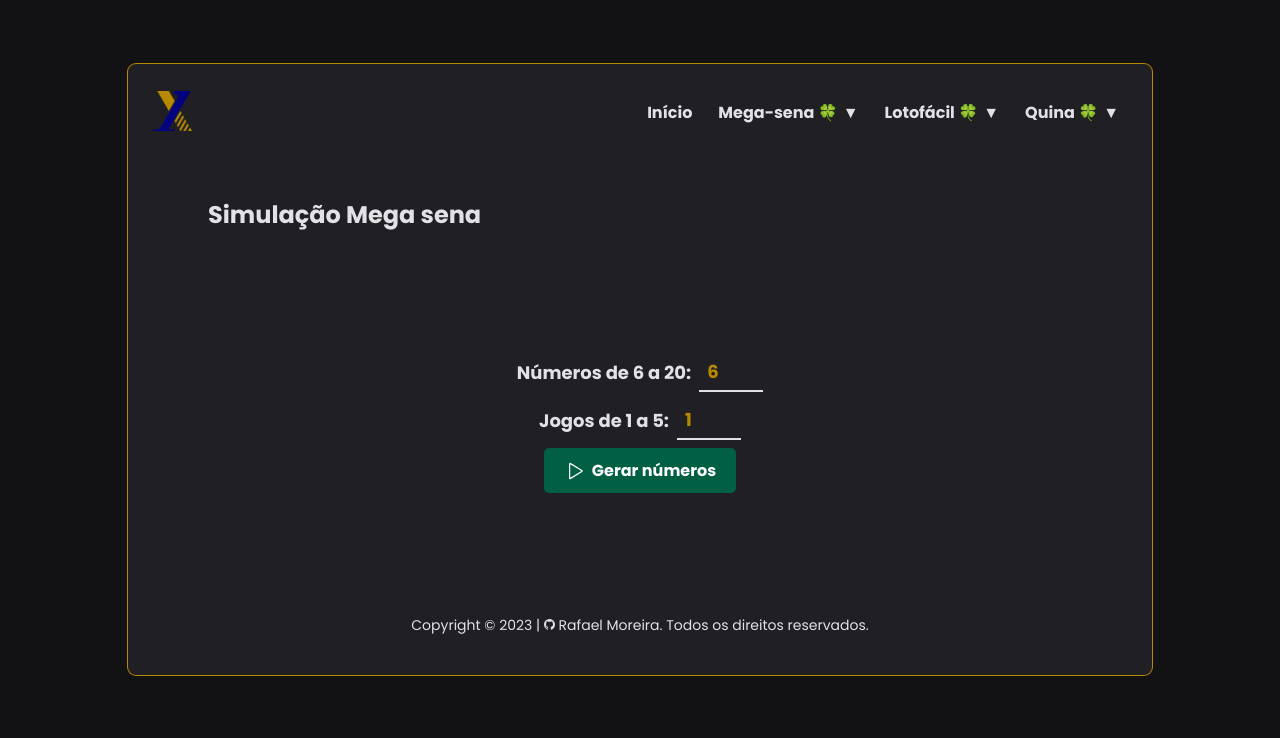
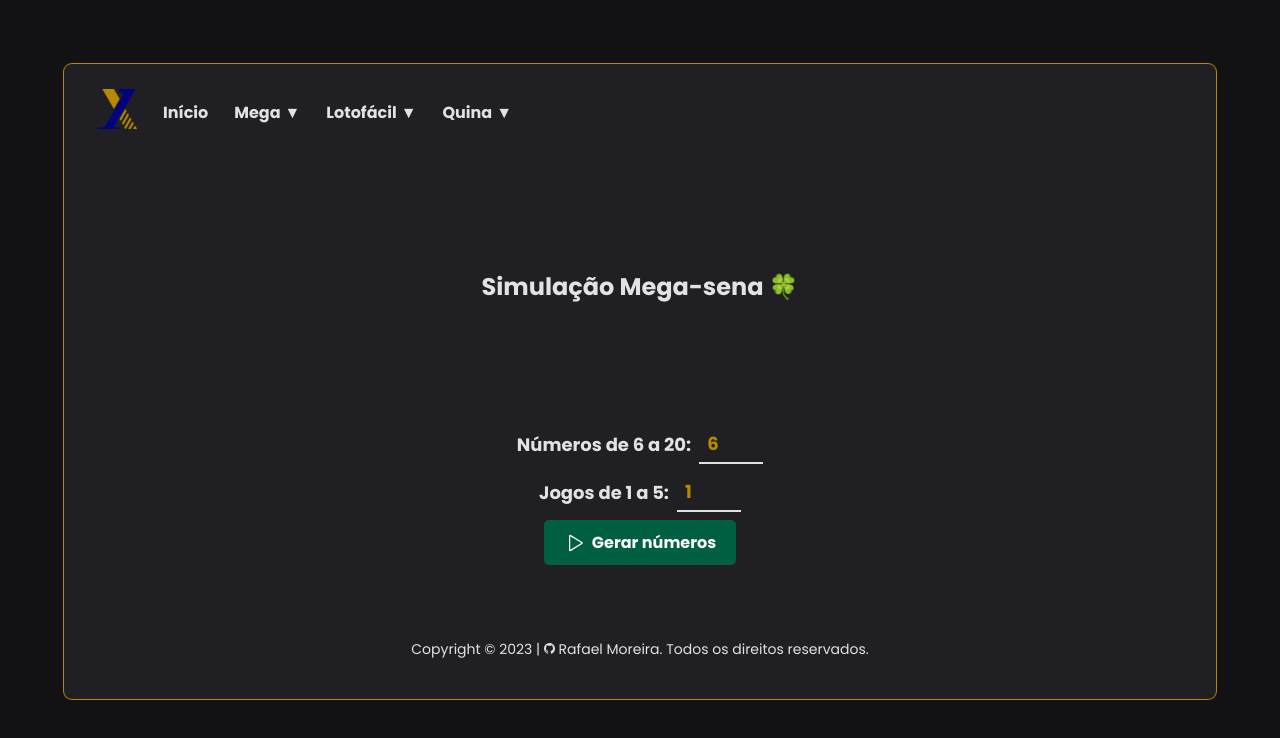
Before and after one commit to RafaeltiMoreira/sorteios, a React (Vite) app: page /#/mega in a window 1280 px wide. Shown: the top 738 px of the page. Built offline with nearby package versions, Linux system fonts and the light colour scheme.

Commit message:
Update layout pages

```diff
--- a/src/components/Components.styles.ts
+++ b/src/components/Components.styles.ts
@@ -2,7 +2,8 @@
 
 export const HomeContainer = styled.main`
   flex: 1;
-  padding: 3.5rem;
+  padding: 0.5rem;
+  margin-top: 120px;
   display: flex;
   flex-direction: column;
 
@@ -18,6 +19,7 @@
     font-size: 1.5rem;
     color: ${( { theme } ) => theme["gray-100"]};
     margin-bottom: 120px;
+    text-align: center;
 
     @media (max-width: 768px) {
       font-size: 1.2rem;
@@ -145,6 +147,7 @@
   @media (max-width: 392px) {
     font-size: 0.8rem;
     width: 2rem;
+    height: 2rem;
   }
 `;
 
@@ -179,10 +182,36 @@
     color: ${( { theme } ) => theme["red"]};
 `;
 
-export const NumberGrid = styled.div`
+export const NumberGridLoto = styled.div`
   display: grid;
   grid-template-columns: repeat(5, 1fr);
   gap: 1rem;
+
+  @media (max-width: 768px) {
+    gap: 0.5rem;
+  }
+`;
+
+export const NumberGridMega = styled.div`
+  display: grid;
+  grid-template-columns: repeat(10, 1fr);
+  gap: 1rem;
+
+  @media (max-width: 798px) {
+    grid-template-columns: repeat(5, 1fr);
+    gap: 0.5rem;
+  }
+`;
+
+export const NumberGridQuina = styled.div`
+  display: grid;
+  grid-template-columns: repeat(10, 1fr);
+  gap: 1rem;
+
+  @media (max-width: 798px) {
+    grid-template-columns: repeat(5, 1fr);
+    gap: 0.5rem;
+  }
 `;
 
 interface NumberButtonProps {
@@ -204,8 +233,13 @@
 justify-content: center;
 cursor: pointer;
 
-&:hover {
+/*&:hover {
   background-color: ${( { theme } ) => theme["green-500"]};
   color: ${( { theme } ) => theme["gray-100"]};
-}
+}*/
+@media (max-width: 392px) {
+    font-size: 0.9rem;
+    width: 2rem;
+    height: 2rem;
+  }
 `;
--- a/src/components/Header/index.tsx
+++ b/src/components/Header/index.tsx
@@ -5,77 +5,60 @@
 import logoX from "../../assets/x-logo.png";
 
 export function Header() {
-  const [submenuOpenM, setSubmenuOpenM] = useState( false );
-  const [submenuOpenL, setSubmenuOpenL] = useState( false );
-  const [submenuOpenQ, setSubmenuOpenQ] = useState( false );
+  const [submenus, setSubmenus] = useState( [
+    { open: false },
+    { open: false },
+    { open: false },
+  ] );
 
-  const toggleSubmenuM = () => {
-    setSubmenuOpenM( !submenuOpenM );
-  };
-
-  const toggleSubmenuL = () => {
-    setSubmenuOpenL( !submenuOpenL );
-  };
-
-  const toggleSubmenuQ = () => {
-    setSubmenuOpenQ( !submenuOpenQ );
+  const toggleSubmenu = ( index: number ) => {
+    const updatedSubmenus = submenus.map( ( submenu, i ) => {
+      if ( i === index ) {
+        return { open: !submenu.open };
+      }
+      return { open: false };
+    } );
+    setSubmenus( updatedSubmenus );
   };
 
   return (
     <HeaderContainer>
-      <NavLink to="/" title="Início">
+      <nav>
+        <NavLink style={{ borderColor: "transparent" }} to="/" title="Início">
           <div>
             <img src={logoX} alt="Logo da letra X" />
           </div>
         </NavLink>
 
-      <nav>
-        <NavLink to="/">
-          Início
-        </NavLink>
+        <NavLink to="/">Início</NavLink>
 
+        {submenus.map( ( submenu, index ) => (
           <div
-          className={`submenu ${submenuOpenM ? "open" : ""}`}
-          onClick={toggleSubmenuM}
+            key={index}
+            className={`submenu ${submenu.open ? "open" : ""}`}
+            onClick={() => toggleSubmenu( index )}
           >
             <span className="submenu-title">
-            <a>Mega-sena 🍀<span className={`submenu-arrow ${submenuOpenM ? "open" : ""}`}>▼
-            </span></a>
+              <a>
+                {index === 0 && "Mega"}
+                {index === 1 && "Lotofácil"}
+                {index === 2 && "Quina"}
+                <span className={`submenu-arrow ${submenu.open ? "open" : ""}`}>
+                  ▼
+                </span>
+              </a>
             </span>
             <div className="submenu-content">
-            <NavLink to="/mega">Simular 🍀</NavLink>
-            <NavLink to="/cartela-mega">Cartela 🍀</NavLink>
+              <NavLink to={`/${index === 0 ? "mega" : index === 1 ? "loto" : "quina"}`}>
+                Simular
+              </NavLink>
+              <NavLink to={`/cartela-${index === 0 ? "mega" : index === 1 ? "loto" : "quina"}`}>
+                Cartela
+              </NavLink>
             </div>
           </div>
-
-        <div
-          className={`submenu ${submenuOpenL ? "open" : ""}`}
-          onClick={toggleSubmenuL}
-        >
-          <span className="submenu-title">
-            <a>Lotofácil 🍀<span className={`submenu-arrow ${submenuOpenL ? "open" : ""}`}>▼
-            </span></a>
-          </span>
-          <div className="submenu-content">
-            <NavLink to="/loto">Simular 🍀</NavLink>
-            <NavLink to="/cartela-loto">Cartela 🍀</NavLink>
-          </div>
-        </div>
-
-        <div
-          className={`submenu ${submenuOpenQ ? "open" : ""}`}
-          onClick={toggleSubmenuQ}
-        >
-          <span className="submenu-title">
-            <a>Quina 🍀<span className={`submenu-arrow ${submenuOpenQ ? "open" : ""}`}>▼
-            </span></a>
-          </span>
-          <div className="submenu-content">
-            <NavLink to="/quina">Simular 🍀</NavLink>
-            <NavLink to="/cartela-quina">Cartela 🍀</NavLink>
-          </div>
-        </div>
+        ) )}
       </nav>
     </HeaderContainer>
-  )
+  );
 }
--- a/src/components/Header/styles.ts
+++ b/src/components/Header/styles.ts
@@ -48,7 +48,6 @@
             }
 
             @media (max-width: 480px) {
-                font-size: 0.6rem;
                 height: 2rem;
             }
 
@@ -57,7 +56,7 @@
             }
 
             @media (max-width: 376px) {
-                font-size: 0.5rem;
+                font-size: 0.6rem;
                 height: 1.5rem;
             }
 
@@ -65,9 +64,11 @@
 
         img {
             display: inline-block;
+
+            @media (max-width: 768px) {
+                display: none;
+            }
         }
-
-
 
         .submenu {
             position: relative;
@@ -76,7 +77,7 @@
         }
 
         .submenu-arrow {
-            margin-left: 5px;
+            margin-left: 4px;
             transform: rotate(0deg);
             transition: transform 0.3s ease-in-out;
 
@@ -88,11 +89,21 @@
         .submenu-title {
             display: block;
             margin-bottom: 5px;
+
+            &.active {
+                color: ${( { theme } ) => theme["yellow-logo"]};
+                border: 1px solid ${( { theme } ) => theme["yellow-logo"]};
+            }
         }
 
         .submenu-content {
             display: none;
             position: absolute;
+
+            &.active {
+                color: ${( { theme } ) => theme["yellow-logo"]};
+                border: 1px solid ${( { theme } ) => theme["yellow-logo"]};
+            }
         }
 
         .submenu.open .submenu-content {
@@ -100,3 +111,5 @@
         }
     }
 `;
+
+/* ${({ isOpen }) => (isOpen ? "0" : "-100%")} */
--- a/src/layouts/DefaultLayout/styles.ts
+++ b/src/layouts/DefaultLayout/styles.ts
@@ -1,7 +1,7 @@
 import styled from "styled-components";
 
 export const LayoutContainer = styled.div`
-    max-width: 80vw;
+    max-width: 90vw;
     height: auto;
     margin: 4rem auto;
     padding: 1.5rem;
--- a/src/pages/CartelaLoto/index.tsx
+++ b/src/pages/CartelaLoto/index.tsx
@@ -6,7 +6,7 @@
   NumberInput,
   HomeContainer,
   HomeForm,
-  NumberGrid,
+  NumberGridLoto,
   NumberButton,
   FormContainer,
   FormContainerJ,
@@ -100,7 +100,7 @@
 
   return (
     <HomeContainer>
-      <h2>Cartela Lotofácil</h2>
+      <h2>Cartela Lotofácil 🍀</h2>
       <HomeForm>
         <FormContainer>
 
@@ -115,7 +115,7 @@
           {numerosApostarError && <SpanAlert>{numerosApostarError}</SpanAlert>}
           <label htmlFor="numerosApostar"> para sortear.</label>
         </FormContainer>
-        <NumberGrid>
+        <NumberGridLoto>
           {Array.from( { length: 25 }, ( _, i ) => i + 1 ).map( ( number ) => (
             <NumberButton
               key={number}
@@ -125,7 +125,7 @@
               {number}
             </NumberButton>
           ) )}
-        </NumberGrid>
+        </NumberGridLoto>
         <FormContainerJ>
           <Button onClick={handleSortNumbers} disabled={selectedNumbers.length < numerosApostar || isLoading}
             className={hideJogosButtons ? 'hidden' : ''}
--- a/src/pages/CartelaMega/index.tsx
+++ b/src/pages/CartelaMega/index.tsx
@@ -6,12 +6,12 @@
   NumberInput,
   HomeContainer,
   HomeForm,
-  NumberGrid,
   NumberButton,
   FormContainer,
   FormContainerJ,
   NumerosSorteados,
   SpanAlert,
+  NumberGridMega,
 } from '../../components/Components.styles';
 
 
@@ -100,7 +100,7 @@
 
   return (
     <HomeContainer>
-      <h2>Cartela Mega-sena</h2>
+      <h2>Cartela Mega-sena 🍀</h2>
       <HomeForm>
         <FormContainer>
 
@@ -115,7 +115,7 @@
           {numerosApostarError && <SpanAlert>{numerosApostarError}</SpanAlert>}
           <label htmlFor="numerosApostar"> para sortear.</label>
         </FormContainer>
-        <NumberGrid>
+        <NumberGridMega>
           {Array.from( { length: 60 }, ( _, i ) => i + 1 ).map( ( number ) => (
             <NumberButton
               key={number}
@@ -125,7 +125,7 @@
               {number}
             </NumberButton>
           ) )}
-        </NumberGrid>
+        </NumberGridMega>
         <FormContainerJ>
           <Button onClick={handleSortNumbers} disabled={selectedNumbers.length < numerosApostar || isLoading}
             className={hideJogosButtons ? 'hidden' : ''}
--- a/src/pages/CartelaQuina/index.tsx
+++ b/src/pages/CartelaQuina/index.tsx
@@ -6,12 +6,12 @@
   NumberInput,
   HomeContainer,
   HomeForm,
-  NumberGrid,
   NumberButton,
   FormContainer,
   FormContainerJ,
   NumerosSorteados,
   SpanAlert,
+  NumberGridQuina,
 } from '../../components/Components.styles';
 
 
@@ -100,7 +100,7 @@
 
   return (
     <HomeContainer>
-      <h2>Cartela Quina</h2>
+      <h2>Cartela Quina 🍀</h2>
       <HomeForm>
         <FormContainer>
 
@@ -115,7 +115,7 @@
           {numerosApostarError && <SpanAlert>{numerosApostarError}</SpanAlert>}
           <label htmlFor="numerosApostar"> para sortear.</label>
         </FormContainer>
-        <NumberGrid>
+        <NumberGridQuina>
           {Array.from( { length: 80 }, ( _, i ) => i + 1 ).map( ( number ) => (
             <NumberButton
               key={number}
@@ -125,7 +125,7 @@
               {number}
             </NumberButton>
           ) )}
-        </NumberGrid>
+        </NumberGridQuina>
         <FormContainerJ>
           <Button onClick={handleSortNumbers} disabled={selectedNumbers.length < numerosApostar || isLoading}
             className={hideJogosButtons ? 'hidden' : ''}
--- a/src/pages/Home/index.tsx
+++ b/src/pages/Home/index.tsx
@@ -5,7 +5,7 @@
     <HomeContainer>
         <h2>⚠️ Projeto criado apenas para fins de estudos para simulação/gerar números de forma aleatória, o sistema não garante o acerto de dezenas vencedoras em concursos reais e não há qualquer garantia que eles serão sorteados!
         </h2>
-        <h3>Disponiveis para Mega-sena, Lotofácil e Quina☝🏻</h3>
+        <h3>Disponíveis para Mega-sena, Lotofácil e Quina☝🏻</h3>
     </HomeContainer>
   )
 }
--- a/src/pages/Home/styles.ts
+++ b/src/pages/Home/styles.ts
@@ -9,13 +9,13 @@
     align-items: center;
     justify-content: center;
 
-    @media (max-width: 576px) {
-        font-size: 0.88;
-    }
-
     @media (max-width: 768px) {
         font-size: 0.9rem;
         margin-top: 60px;
+    }
+
+    @media (max-width: 576px) {
+        font-size: 0.88;
     }
 
     h2 {
--- a/src/pages/Loto/index.tsx
+++ b/src/pages/Loto/index.tsx
@@ -161,7 +161,7 @@
 
   return (
     <HomeContainer>
-      <h2>Simulação Lotofácil</h2>
+      <h2>Simulação Lotofácil 🍀</h2>
       <HomeForm>
         <FormContainerJ>
           <FormContainer>
--- a/src/pages/Mega/index.tsx
+++ b/src/pages/Mega/index.tsx
@@ -160,7 +160,7 @@
 
   return (
     <HomeContainer>
-      <h2>Simulação Mega sena</h2>
+      <h2>Simulação Mega-sena 🍀</h2>
       <HomeForm>
         <FormContainerJ>
           <FormContainer>
--- a/src/pages/Quina/index.tsx
+++ b/src/pages/Quina/index.tsx
@@ -161,7 +161,7 @@
 
   return (
     <HomeContainer>
-      <h2>Simulação Quina</h2>
+      <h2>Simulação Quina 🍀</h2>
       <HomeForm>
         <FormContainerJ>
           <FormContainer>
```
Lines whose indentation alone changed are shown as unchanged.
